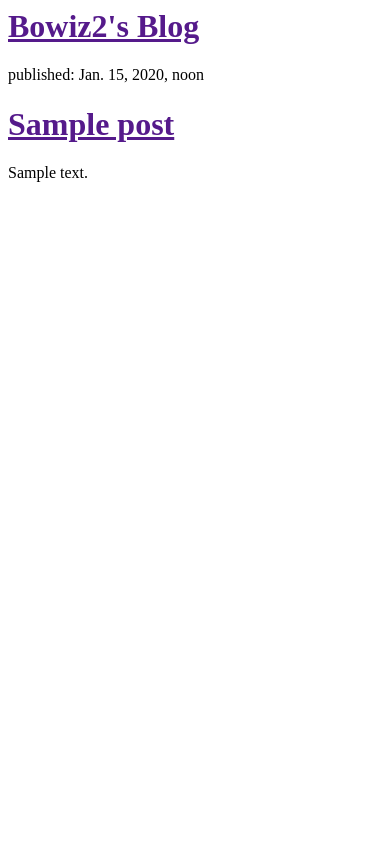
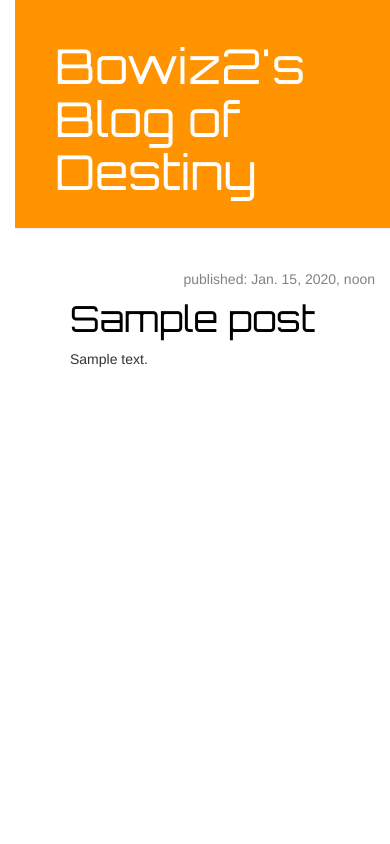
Before and after one commit to bowiz2/my-first-blog, a Django app: template blog/templates/blog/post_list.html in a window 390 px wide. Run offline with Django 3.2, Linux system fonts and the light colour scheme; the template is opened without the code that fills it: values that come from a table or form of the project are taken from there, others are empty; tables that the repository leaves empty hold one stand-in row (values such as "Sample post"); some libraries are stand-ins or nearby versions.

Commit message:
Added view and template for detailed blog post as well as CSS for the site.

```diff
--- /dev/null
+++ b/blog/static/css/blog.css
@@ -0,0 +1,56 @@
+h1 a {
+    color: #FCA205;
+    font-family:'Orbitron';
+}
+
+body {
+    padding-left: 15px;
+}
+
+.page-header {
+    background-color: #ff9400;
+    margin-top: 0;
+    padding: 20px 20px 20px 40px;
+}
+
+.page-header h1, .page-header h1 a, .page-header h1 a:visited, .page-header h1 a:active {
+    color: #ffffff;
+    font-size: 36pt;
+    text-decoration: none;
+}
+
+.content {
+    margin-left: 40px;
+}
+
+h1, h2, h3, h4 {
+    font-family: 'Orbitron';
+}
+
+.date {
+    float: right;
+    color: #828282;
+}
+
+.save {
+    float: right;
+}
+
+.post-form textarea, .post-form input {
+    width: 100%;
+}
+
+.top-menu, .top-menu:hover, .top-menu:visited {
+    color: #ffffff;
+    float: right;
+    font-size: 26pt;
+    margin-right: 20px;
+}
+
+.post {
+    margin-bottom: 70px;
+}
+
+.post h1 a, .post h1 a:visited {
+    color: #000000;
+}
--- /dev/null
+++ b/blog/templates/blog/base.html
@@ -0,0 +1,23 @@
+{% load staticfiles %}
+<html>
+    <head>
+        <title>Bowiz2's Blog</title>
+        <link rel="stylesheet" href="//maxcdn.bootstrapcdn.com/bootstrap/3.2.0/css/bootstrap.min.css">
+        <link rel="stylesheet" href="//maxcdn.bootstrapcdn.com/bootstrap/3.2.0/css/bootstrap-theme.min.css">
+        <link href='https://fonts.googleapis.com/css?family=Orbitron' rel='stylesheet' type='text/css'>
+        <link rel="stylesheet" href="{% static "css/blog.css" %}">
+    </head>
+    <body>
+    <div class="page-header">
+        <h1><a href="/">Bowiz2's Blog of Destiny</a></h1>
+    </div>
+    <div class="content container">
+        <div class="row">
+            <div class="col-md-8">
+            {% block content %}
+            {% endblock %}
+            </div>
+        </div>
+    </div>
+</body>
+</html>
--- a/blog/templates/blog/post_list.html
+++ b/blog/templates/blog/post_list.html
@@ -1,17 +1,28 @@
+{%extends "blog/base.html"%}
+{%load staticfiles%}
 <html>
     <head>
-        <title>Django Girls blog</title>
+        <title>Bowiz2's Blog of Destiny</title>
+		<link rel="stylesheet" href="//maxcdn.bootstrapcdn.com/bootstrap/3.2.0/css/bootstrap.min.css">
+		<link rel="stylesheet" href="//maxcdn.bootstrapcdn.com/bootstrap/3.2.0/css/bootstrap-theme.min.css">
+		<link rel="stylesheet" href="{% static "css/blog.css" %}"">
+		<link href='https://fonts.googleapis.com/css?family=Orbitron' rel='stylesheet' type='text/css'>
     </head>
+
     <body>
         <div>
             <h1><a href="">Bowiz2's Blog</a></h1>
-        </div>
-		{% for post in posts%}
-			<div>
-				<p>published: {{post.published_date}}</p>
-				<h1><a href="">{{post.title}}</a></h1>
-				<p>{{post.text|linebreaks}}</p>
-			</div>
-		{%endfor%}
+			{%block content%}
+            {% for post in posts %}
+                <div class="post">
+                    <div class="date">
+                        <p>published: {{ post.published_date }}</p>
+                    </div>
+                    <h1><a href="{%url "post_detail" pk=post.pk%}">{{ post.title }}</a></h1>
+                    <p>{{ post.text|linebreaks }}</p>
+                </div>
+            {% endfor %}
+			{%endblock content%}
+		</div>
     </body>
 </html>
--- a/blog/urls.py
+++ b/blog/urls.py
@@ -3,4 +3,5 @@ from . import views
 
 urlpatterns=[
     url(r'^$',views.post_list, name='post_list'),
+    url(r'^post/(?P<pk>[0-9]+)/$',views.post_detail, name='post_detail'),
 ]
--- a/blog/views.py
+++ b/blog/views.py
@@ -1,4 +1,4 @@
-from django.shortcuts import render
+from django.shortcuts import render, get_object_or_404
 from .models import Post
 from django.utils import timezone
 
@@ -7,3 +7,7 @@ from django.utils import timezone
 def post_list(request):
     posts = Post.objects.filter(published_date__lte=timezone.now()).order_by('-published_date')
     return render(request, 'blog/post_list.html',{'posts':posts})
+
+def post_detail(request, pk):
+    post = get_object_or_404(Post, pk=pk)
+    return render(request, 'blog/post_detail.html',{'post':post})
```
Also changed, not shown: blog/templates/blog/post_detail.html (added, +13 -0 lines).
